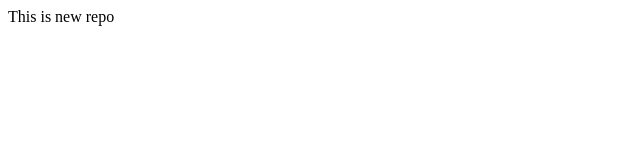
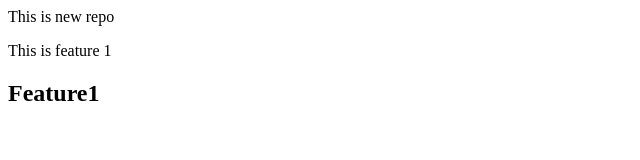
Before and after one commit to ALIHAMZA296/LocalRepo, a plain HTML site: page index.html in a window 1280 px wide. Shown: the whole page, without its empty margins (0-640 px from the left). Drawn offline with Linux system fonts and the light colour scheme.

Commit message:
Update feature1 page

```diff
--- a/index.html
+++ b/index.html
@@ -1 +1,3 @@
 <p>This is new repo</p>
+<p>This is feature 1</p>
+<h2>Feature1</h2>
```
